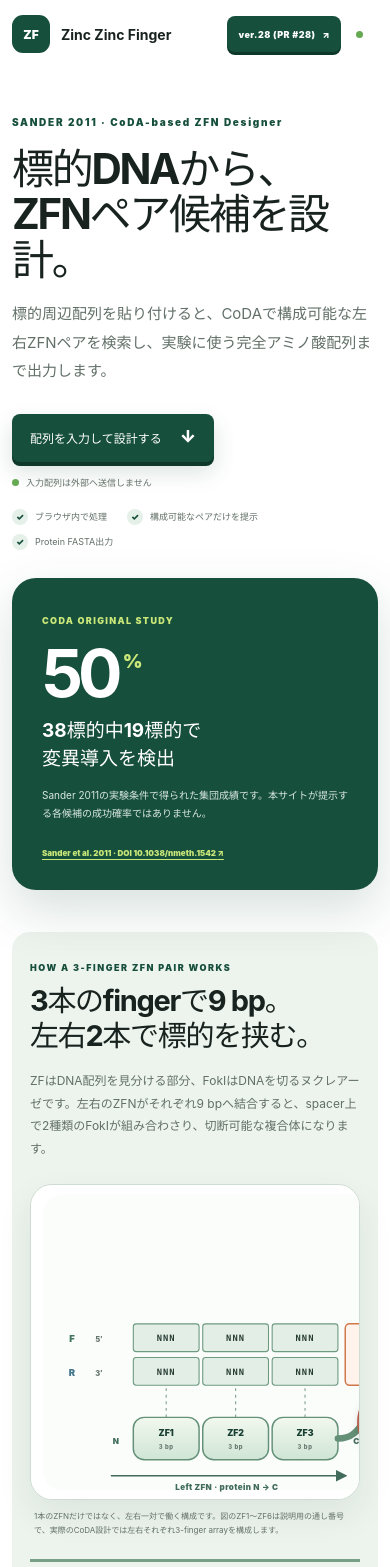
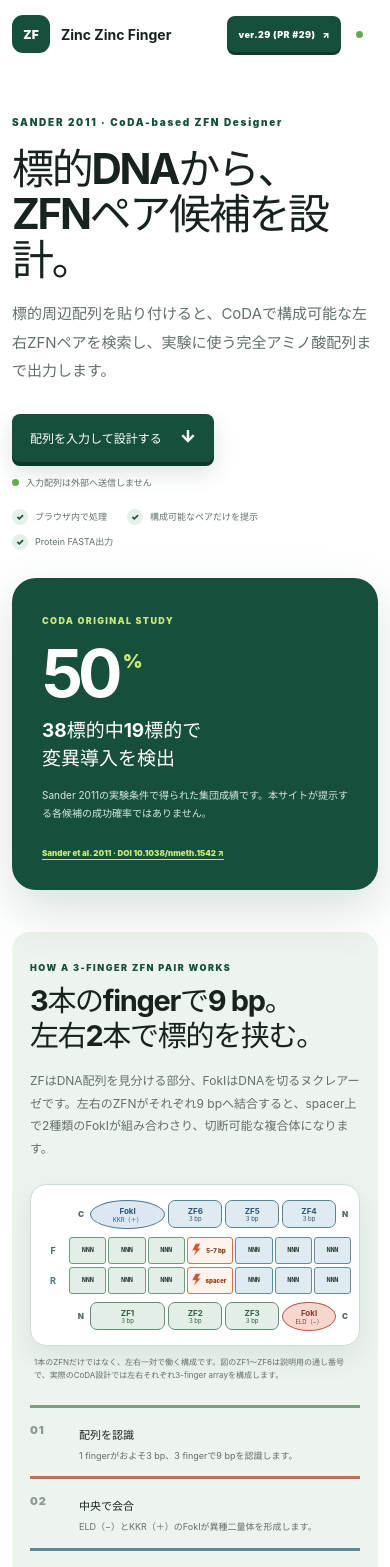
Before and after one commit to amamalgae/Zinc-Zinc-Finger, a React (Vite) app: page / in a window 390 px wide. Shown: the top 1567 px of the page. Built offline with nearby package versions, Linux system fonts and the light colour scheme.

Commit message:
Clarify ZFN cuts and mobile mechanism diagram

```diff
--- a/src/ZfnOverviewDiagram.tsx
+++ b/src/ZfnOverviewDiagram.tsx
@@ -33,6 +33,77 @@ function Finger({ x, label, side }: { x: number; label: string; side: "left" | "
   );
 }
 
+function LightningIcon() {
+  return (
+    <svg className="overview-mobile-lightning" viewBox="0 0 24 30" aria-hidden="true">
+      <path d="M10 1 H21 L15 11 H22 L5 29 L10 16 H2 Z" />
+    </svg>
+  );
+}
+
+function MobileFinger({ label, side }: { label: string; side: "left" | "right" }) {
+  return (
+    <div className={`overview-mobile-finger ${side}`}>
+      <strong>{label}</strong>
+      <small>3 bp</small>
+    </div>
+  );
+}
+
+function MobileDnaCell({ side }: { side: "left" | "right" }) {
+  return <div className={`overview-mobile-dna-cell ${side}`}>NNN</div>;
+}
+
+function MobileOverviewDiagram() {
+  return (
+    <div
+      className="overview-mobile-diagram"
+      role="img"
+      aria-label="F鎖とR鎖の左右9塩基をZF1からZF6が認識し、中央の5から7塩基のspacerでFokI ELDマイナスとKKRプラスが両鎖を切断する構成図"
+    >
+      <div className="overview-mobile-array right">
+        <span className="overview-mobile-terminus">C</span>
+        <div className="overview-mobile-foki positive"><strong>FokI</strong><small>KKR（＋）</small></div>
+        <MobileFinger label="ZF6" side="right" />
+        <MobileFinger label="ZF5" side="right" />
+        <MobileFinger label="ZF4" side="right" />
+        <span className="overview-mobile-terminus">N</span>
+      </div>
+
+      <div className="overview-mobile-dna-row f">
+        <strong className="overview-mobile-strand">F</strong>
+        <MobileDnaCell side="left" />
+        <MobileDnaCell side="left" />
+        <MobileDnaCell side="left" />
+        <div className="overview-mobile-spacer"><span>5–7 bp</span><LightningIcon /></div>
+        <MobileDnaCell side="right" />
+        <MobileDnaCell side="right" />
+        <MobileDnaCell side="right" />
+      </div>
+
+      <div className="overview-mobile-dna-row r">
+        <strong className="overview-mobile-strand">R</strong>
+        <MobileDnaCell side="left" />
+        <MobileDnaCell side="left" />
+        <MobileDnaCell side="left" />
+        <div className="overview-mobile-spacer"><span>spacer</span><LightningIcon /></div>
+        <MobileDnaCell side="right" />
+        <MobileDnaCell side="right" />
+        <MobileDnaCell side="right" />
+      </div>
+
+      <div className="overview-mobile-array left">
+        <span className="overview-mobile-terminus">N</span>
+        <MobileFinger label="ZF1" side="left" />
+        <MobileFinger label="ZF2" side="left" />
+        <MobileFinger label="ZF3" side="left" />
+        <div className="overview-mobile-foki negative"><strong>FokI</strong><small>ELD（−）</small></div>
+        <span className="overview-mobile-terminus">C</span>
+      </div>
+    </div>
+  );
+}
+
 export default function ZfnOverviewDiagram() {
   return (
     <section className="mechanism-overview" id="how-zfn-works" aria-labelledby="mechanism-title">
@@ -45,7 +116,7 @@ export default function ZfnOverviewDiagram() {
       </div>
 
       <figure className="overview-figure">
-        <div className="overview-svg-scroll" tabIndex={0} aria-label="3-finger ZFNペアの構成図。小さい画面では横にスクロールできます。">
+        <div className="overview-svg-scroll" tabIndex={0} aria-label="3-finger ZFNペアの構成図">
           <svg className="overview-svg" viewBox="0 0 1040 430" role="img" aria-labelledby="zfn-overview-title zfn-overview-desc">
             <title id="zfn-overview-title">左右の3-finger ZFNがDNAを認識し、FokIヘテロ二量体がspacerを切断する構成</title>
             <desc id="zfn-overview-desc">F鎖とR鎖からなるDNAの左右9塩基を、左ZFNのZF1からZF3と右ZFNのZF4からZF6が認識する。中央の5から7塩基のspacerでFokI ELDマイナスとKKRプラスがヘテロ二量体を形成する。</desc>
@@ -79,19 +150,19 @@ export default function ZfnOverviewDiagram() {
             {LEFT_FINGERS.map((finger) => <Finger key={finger.label} {...finger} side="left" />)}
 
             <text className="overview-terminus right" x="944" y="97">N</text>
-            <text className="overview-terminus right" x="610" y="132">C</text>
             <text className="overview-terminus left" x="112" y="354">N</text>
-            <text className="overview-terminus left" x="441" y="354">C</text>
 
             <path className="overview-protein-link right" d="M635 91 C607 91 606 116 590 132" />
             <path className="overview-foki positive" filter="url(#overview-shadow)" d="M595 86 C628 103 632 145 610 172 C596 190 570 198 544 187 C521 178 505 156 509 132 C514 102 549 73 595 86 Z" />
             <text className="overview-foki-name positive" x="568" y="126">FokI</text>
             <text className="overview-foki-variant positive" x="568" y="148">KKR（＋）</text>
+            <text className="overview-terminus right" x="496" y="178">C</text>
 
             <path className="overview-protein-link left" d="M420 347 C447 347 451 326 467 309" />
             <path className="overview-foki negative" filter="url(#overview-shadow)" d="M462 286 C479 266 508 258 533 270 C557 281 570 306 564 331 C557 361 523 386 481 373 C448 363 435 318 462 286 Z" />
             <text className="overview-foki-name negative" x="505" y="315">FokI</text>
             <text className="overview-foki-variant negative" x="505" y="337">ELD（−）</text>
+            <text className="overview-terminus left" x="579" y="354">C</text>
 
             <text className="overview-strand-name f" x="56" y="215">F</text>
             <text className="overview-dna-end" x="93" y="215">5′</text>
@@ -105,14 +176,15 @@ export default function ZfnOverviewDiagram() {
             {LEFT_FINGERS.map(({ x, label }) => <DnaCell key={`R-${label}`} x={x} side="left" row="R" />)}
             {RIGHT_FINGERS.map(({ x, label }) => <DnaCell key={`R-${label}`} x={x} side="right" row="R" />)}
 
-            <rect className="overview-spacer" x="430" y="190" width="195" height="84" rx="6" />
-            <line className="overview-cut cut-one" x1="499" y1="197" x2="485" y2="221" />
-            <line className="overview-cut cut-two" x1="556" y1="243" x2="542" y2="267" />
-            <path className="overview-dimer-link" d="M534 176 C532 198 532 219 533 232 C534 248 532 263 527 276" />
-            <text className="overview-spacer-length" x="527" y="218">5–7 bp</text>
-            <text className="overview-spacer-label" x="527" y="250">spacer · 切断領域</text>
+            <rect className="overview-spacer" x="430" y="190" width="195" height="38" rx="4" />
+            <rect className="overview-spacer" x="430" y="236" width="195" height="38" rx="4" />
+            <path className="overview-lightning" d="M469 193 H488 L481 204 H495 L467 225 L475 211 H461 Z" />
+            <path className="overview-lightning" d="M565 239 H584 L577 250 H591 L563 271 L571 257 H557 Z" />
+            <text className="overview-spacer-length" x="532" y="215">5–7 bp</text>
+            <text className="overview-spacer-label" x="522" y="260">spacer</text>
           </svg>
         </div>
+        <MobileOverviewDiagram />
         <figcaption>1本のZFNだけではなく、左右一対で働く構成です。図のZF1〜ZF6は説明用の通し番号で、実際のCoDA設計では左右それぞれ3-finger arrayを構成します。</figcaption>
       </figure>
 
--- a/src/app-version.ts
+++ b/src/app-version.ts
@@ -1,3 +1,3 @@
-export const APP_VERSION_NUMBER = 28;
+export const APP_VERSION_NUMBER = 29;
 export const APP_VERSION = `ver.${APP_VERSION_NUMBER} (PR #${APP_VERSION_NUMBER})`;
 export const APP_VERSION_PR_URL = `https://github.com/amamalgae/Zinc-Zinc-Finger/pull/${APP_VERSION_NUMBER}`;
--- a/src/index.css
+++ b/src/index.css
@@ -89,6 +89,7 @@ button:focus-visible, a:focus-visible, summary:focus-visible { outline: 3px soli
 .overview-svg-scroll { overflow-x: auto; border: 1px solid #cfdcd3; border-radius: 22px; background: #fff; box-shadow: 0 15px 35px rgba(23,79,61,.08); scrollbar-color: #77998a #edf3ed; }
 .overview-svg-scroll:focus-visible { outline: 3px solid #e29a35; outline-offset: 3px; }
 .overview-svg { display: block; width: 100%; min-width: 800px; height: auto; font-family: Inter, "Noto Sans JP", system-ui, sans-serif; }
+.overview-mobile-diagram { display: none; }
 .overview-stage { fill: #fbfdfb; }
 .overview-guide { fill: none; stroke-width: 2; stroke-linecap: round; }
 .overview-guide.left { stroke: #416c5b; }
@@ -128,8 +129,7 @@ button:focus-visible, a:focus-visible, summary:focus-visible { outline: 3px soli
 .overview-strand-name.r { fill: #46778d; }
 .overview-dna-end { fill: #66766f; font-size: 10px; font-weight: 900; text-anchor: middle; }
 .overview-spacer { fill: #fff3eb; stroke: #d07649; stroke-width: 2; }
-.overview-cut { stroke: #cc5f38; stroke-width: 4; stroke-linecap: round; }
-.overview-dimer-link { fill: none; stroke: #9c6d55; stroke-width: 2; stroke-dasharray: 4 5; }
+.overview-lightning { fill: #c9582f; stroke: #fff; stroke-width: 1.2; stroke-linejoin: round; }
 .overview-spacer-length, .overview-spacer-label { text-anchor: middle; }
 .overview-spacer-length { fill: #95461f; font-size: 16px; font-weight: 900; }
 .overview-spacer-label { fill: #a45c39; font-size: 9px; font-weight: 900; }
@@ -372,7 +372,34 @@ footer p { margin: 0; }
   .mechanism-overview { padding: 23px 18px; border-radius: 18px; }
   .mechanism-heading h2 { font-size: 29px; }
   .overview-figure { margin-top: 20px; }
-  .overview-svg { min-width: 760px; }
+  .overview-svg-scroll { display: none; }
+  .overview-mobile-diagram { display: grid; width: 100%; padding: 15px 8px 14px; overflow: hidden; border: 1px solid #cfdcd3; border-radius: 16px; background: #fff; box-shadow: 0 12px 28px rgba(23,79,61,.08); }
+  .overview-mobile-array { display: grid; grid-template-columns: 12px 1.4fr repeat(3, 1fr) 12px; align-items: center; gap: 3px; margin-left: 11.5%; }
+  .overview-mobile-array.right { margin-bottom: 8px; }
+  .overview-mobile-array.left { margin-top: 8px; }
+  .overview-mobile-terminus { color: #566d63; font-size: 8px; font-weight: 900; text-align: center; }
+  .overview-mobile-finger { min-width: 0; padding: 6px 1px 5px; display: grid; gap: 1px; border: 1.5px solid; border-radius: 7px; text-align: center; }
+  .overview-mobile-finger.left { border-color: #639077; background: #e3eee6; color: #315f49; }
+  .overview-mobile-finger.right { border-color: #5a8194; background: #dfebf0; color: #315675; }
+  .overview-mobile-finger strong { font-size: 8px; line-height: 1; }
+  .overview-mobile-finger small { font-size: 6px; line-height: 1; }
+  .overview-mobile-foki { min-width: 0; padding: 6px 1px 5px; display: grid; gap: 2px; border: 1.5px solid; border-radius: 50%; text-align: center; }
+  .overview-mobile-foki.positive { border-color: #517696; background: #dce7f2; color: #315675; }
+  .overview-mobile-foki.negative { border-color: #b75c49; background: #f5d7cf; color: #823b2f; }
+  .overview-mobile-foki strong { font-size: 8px; line-height: 1; }
+  .overview-mobile-foki small { font-size: 6px; line-height: 1; white-space: nowrap; }
+  .overview-mobile-dna-row { display: grid; grid-template-columns: 9% repeat(3, minmax(0, 1fr)) 1.25fr repeat(3, minmax(0, 1fr)); align-items: stretch; gap: 2px; }
+  .overview-mobile-dna-row + .overview-mobile-dna-row { margin-top: 3px; }
+  .overview-mobile-strand { display: grid; place-items: center; font-size: 9px; }
+  .overview-mobile-dna-row.f .overview-mobile-strand { color: #3f765c; }
+  .overview-mobile-dna-row.r .overview-mobile-strand { color: #46778d; }
+  .overview-mobile-dna-cell { min-width: 0; padding: 9px 0; border: 1px solid; border-radius: 3px; font: 900 7px/1 ui-monospace, SFMono-Regular, Menlo, monospace; letter-spacing: -.04em; text-align: center; }
+  .overview-mobile-dna-cell.left { border-color: #6e9a80; background: #e3eee6; color: #263b32; }
+  .overview-mobile-dna-cell.right { border-color: #638b9d; background: #dfebf0; color: #263b32; }
+  .overview-mobile-spacer { position: relative; min-width: 0; display: grid; place-items: center; border: 1.5px solid #d07649; border-radius: 3px; background: #fff3eb; color: #95461f; font-size: 6px; font-weight: 900; }
+  .overview-mobile-spacer span { transform: translateX(6px); white-space: nowrap; }
+  .overview-mobile-lightning { position: absolute; left: 3px; width: 11px; height: 16px; overflow: visible; }
+  .overview-mobile-lightning path { fill: #c9582f; stroke: #fff; stroke-width: 1; stroke-linejoin: round; }
   .mechanism-steps { grid-template-columns: 1fr; gap: 13px; }
   .mechanism-footer { align-items: stretch; flex-direction: column; }
   .mechanism-footer a { width: 100%; }
```
Also changed, not shown: 3 other files (tests, documents, lock files or other folders).
